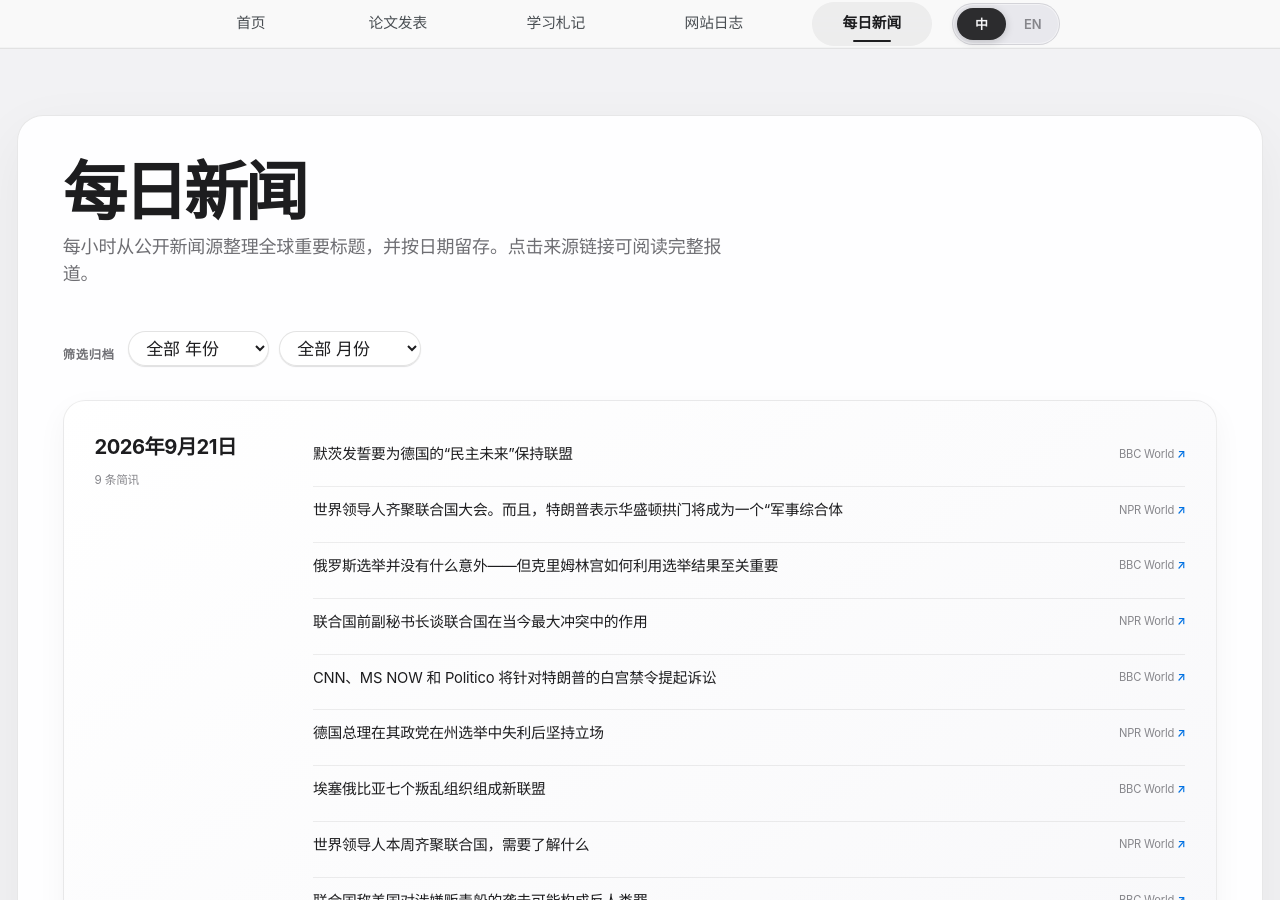
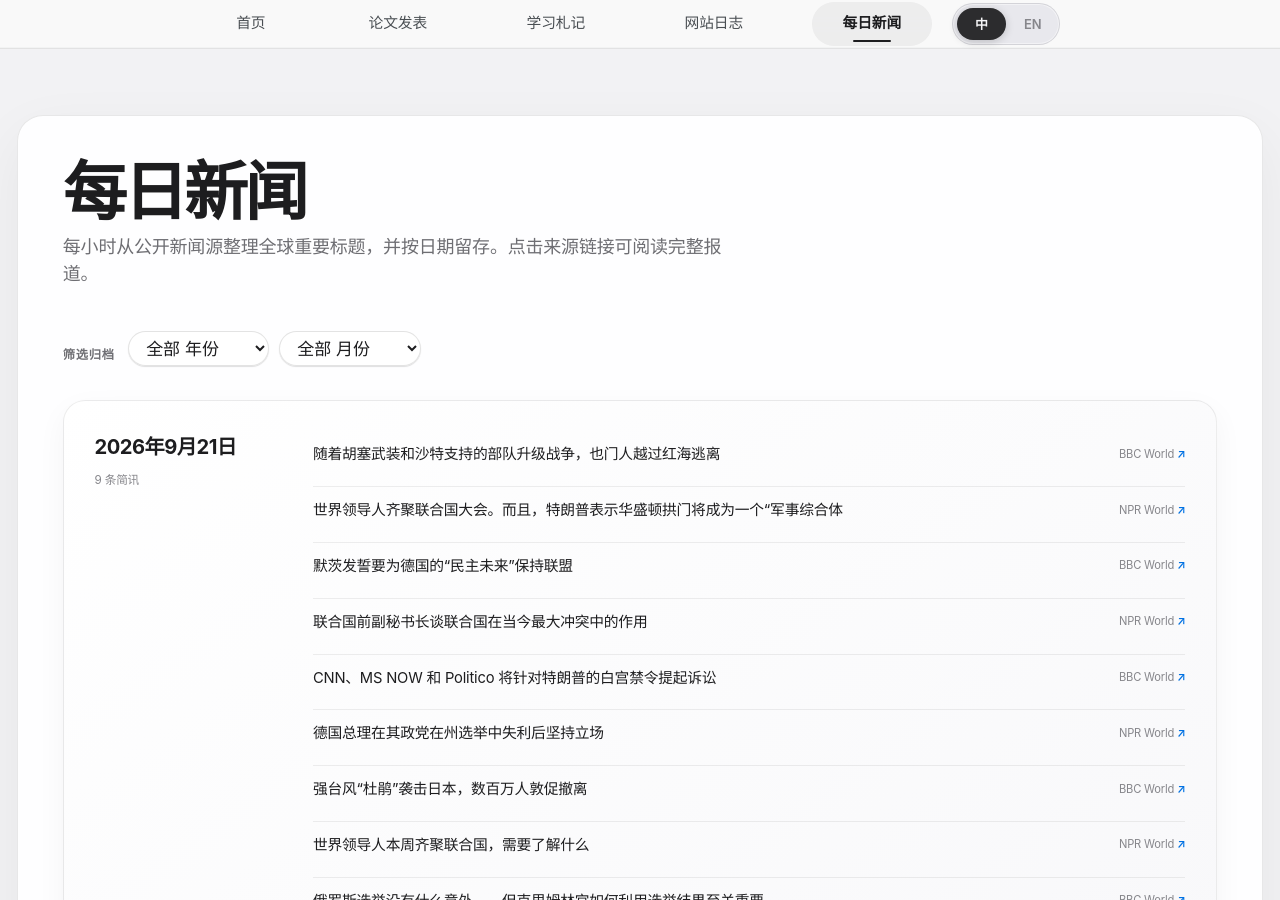
Before and after one commit to HaoxiangLuo/HaoxiangLuo.github.io, a Jekyll site: the page built from _pages/daily-news-zh.html, in a window 1280 px wide and 900 px high. Built offline with Jekyll 4.4.1, drawn with Linux system fonts in a browser that asks for light colours; a style sheet for code colours, icons or effects is not loaded; some of the changed text lies outside the part shown.

Commit message:
Update daily news 2026-09-21

```diff
--- a/_data/daily_news.json
+++ b/_data/daily_news.json
@@ -1,14 +1,14 @@
 {
-  "updated_at": "2026-09-21T22:25:42+08:00",
+  "updated_at": "2026-09-21T23:23:22+08:00",
   "days": [
     {
       "date": "2026-09-21",
       "items": [
         {
-          "title": "Merz vows to keep coalition together for Germany's 'democratic future'",
+          "title": "Yemenis flee across Red Sea as Houthis and Saudi-backed forces escalate war",
           "source": "BBC World",
-          "url": "https://www.bbc.co.uk/news/articles/cqm27p8enwmko?at_medium=RSS&at_campaign=rss",
-          "title_zh": "默茨发誓要为德国的“民主未来”保持联盟"
+          "url": "https://www.bbc.co.uk/news/articles/cw4gm7l742dmo?at_medium=RSS&at_campaign=rss",
+          "title_zh": "随着胡塞武装和沙特支持的部队升级战争，也门人越过红海逃离"
         },
         {
           "title": "World leaders convene for UNGA. And, Trump says D.C. arch will be a 'military complex'",
@@ -17,10 +17,10 @@
           "title_zh": "世界领导人齐聚联合国大会。而且，特朗普表示华盛顿拱门将成为一个“军事综合体"
         },
         {
-          "title": "Russia's elections had few surprises - but how the Kremlin uses the results will be crucial",
+          "title": "Merz vows to keep coalition together for Germany's 'democratic future'",
           "source": "BBC World",
-          "url": "https://www.bbc.co.uk/news/articles/cx4gqv239043o?at_medium=RSS&at_campaign=rss",
-          "title_zh": "俄罗斯选举并没有什么意外——但克里姆林宫如何利用选举结果至关重要"
+          "url": "https://www.bbc.co.uk/news/articles/cqm27p8enwmko?at_medium=RSS&at_campaign=rss",
+          "title_zh": "默茨发誓要为德国的“民主未来”保持联盟"
         },
         {
           "title": "Former UN Deputy Secretary General on the role of the UN in today's biggest conflicts",
@@ -41,10 +41,10 @@
           "title_zh": "德国总理在其政党在州选举中失利后坚持立场"
         },
         {
-          "title": "Seven Ethiopian rebel groups form new alliance",
+          "title": "Millions urged to evacuate as powerful Typhoon Dujuan hits Japan",
           "source": "BBC World",
-          "url": "https://www.bbc.co.uk/news/articles/ckp84pj8zpngo?at_medium=RSS&at_campaign=rss",
-          "title_zh": "埃塞俄比亚七个叛乱组织组成新联盟"
+          "url": "https://www.bbc.co.uk/news/articles/cm3wj2lexl97o?at_medium=RSS&at_campaign=rss",
+          "title_zh": "强台风“杜鹃”袭击日本，数百万人敦促撤离"
         },
         {
           "title": "What to know as world leaders converge at the United Nations this week",
@@ -53,10 +53,10 @@
           "title_zh": "世界领导人本周齐聚联合国，需要了解什么"
         },
         {
-          "title": "US strikes on alleged drug boats could be crimes against humanity, says UN",
+          "title": "Russia's elections had few surprises - but how the Kremlin uses the results will be crucial",
           "source": "BBC World",
-          "url": "https://www.bbc.co.uk/news/articles/ck5ye7v88qy7o?at_medium=RSS&at_campaign=rss",
-          "title_zh": "联合国称美国对涉嫌贩毒船的袭击可能构成反人类罪"
+          "url": "https://www.bbc.co.uk/news/articles/cx4gqv239043o?at_medium=RSS&at_campaign=rss",
+          "title_zh": "俄罗斯选举没有什么意外——但克里姆林宫如何利用选举结果至关重要"
         }
       ]
     },
```
